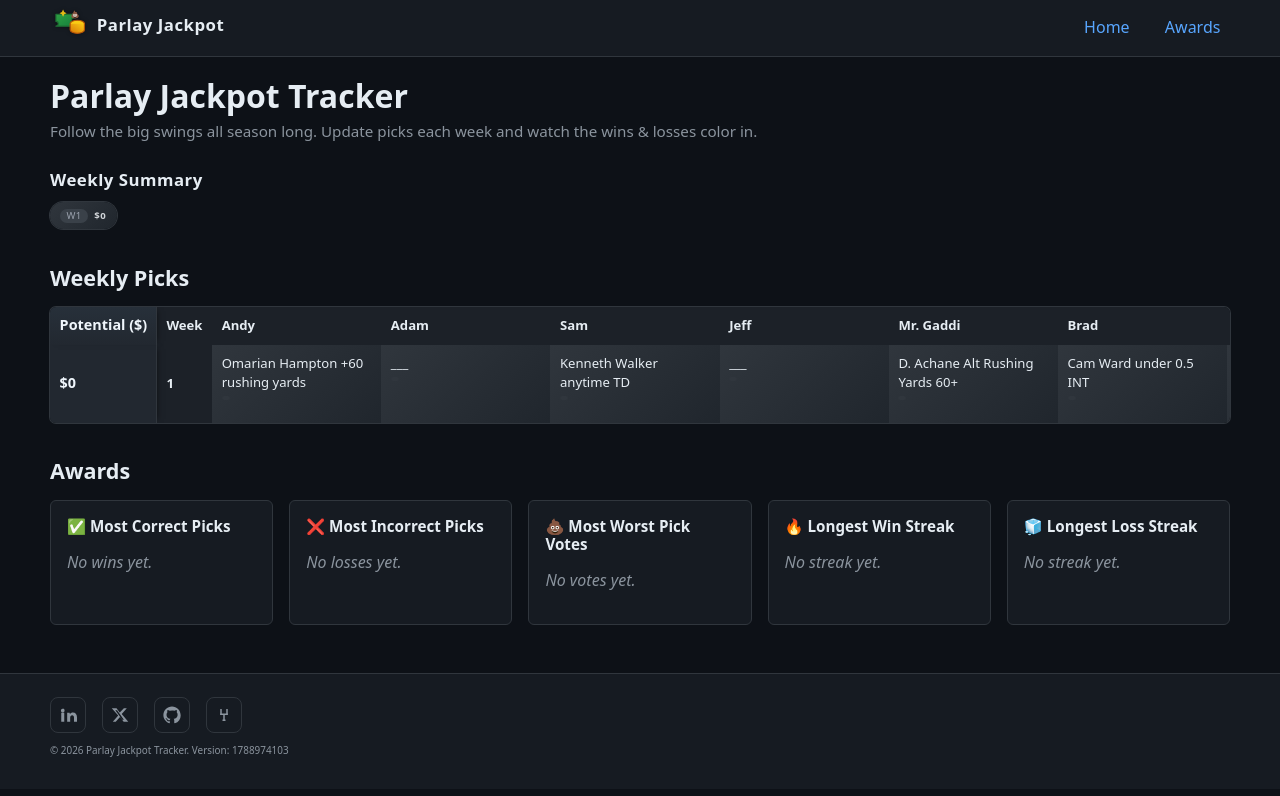
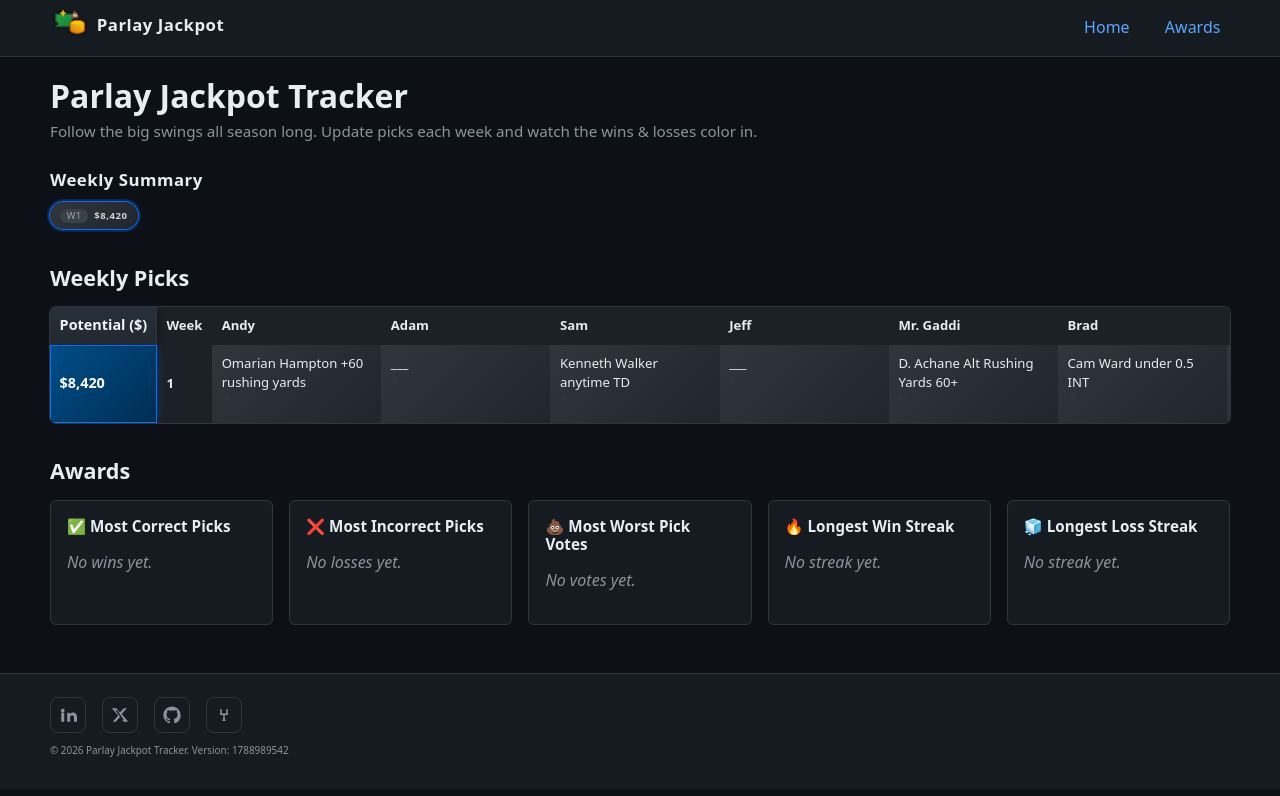
Before and after one commit to jeffmiller00/parlay_jackpot, a Jekyll site: the page built from index.markdown, in a window 1280 px wide. Shown: the top 796 px of the page. Built offline with Jekyll 4.4.1, drawn with Linux system fonts in a browser that asks for light colours.

Commit message:
Set week 1 total potential to $8,420
Co-Authored-By: Claude Opus 5 (1M context) <noreply@anthropic.com>

```diff
--- a/_data/weeks.yml
+++ b/_data/weeks.yml
@@ -1,9 +1,9 @@
 ---
 season: 2026
-version: 1788974103
+version: 1788989542
 weeks:
 - week: 1
-  total_potential: 0
+  total_potential: 8420
   worst_rationale: ___
   picks:
     andy:
```
